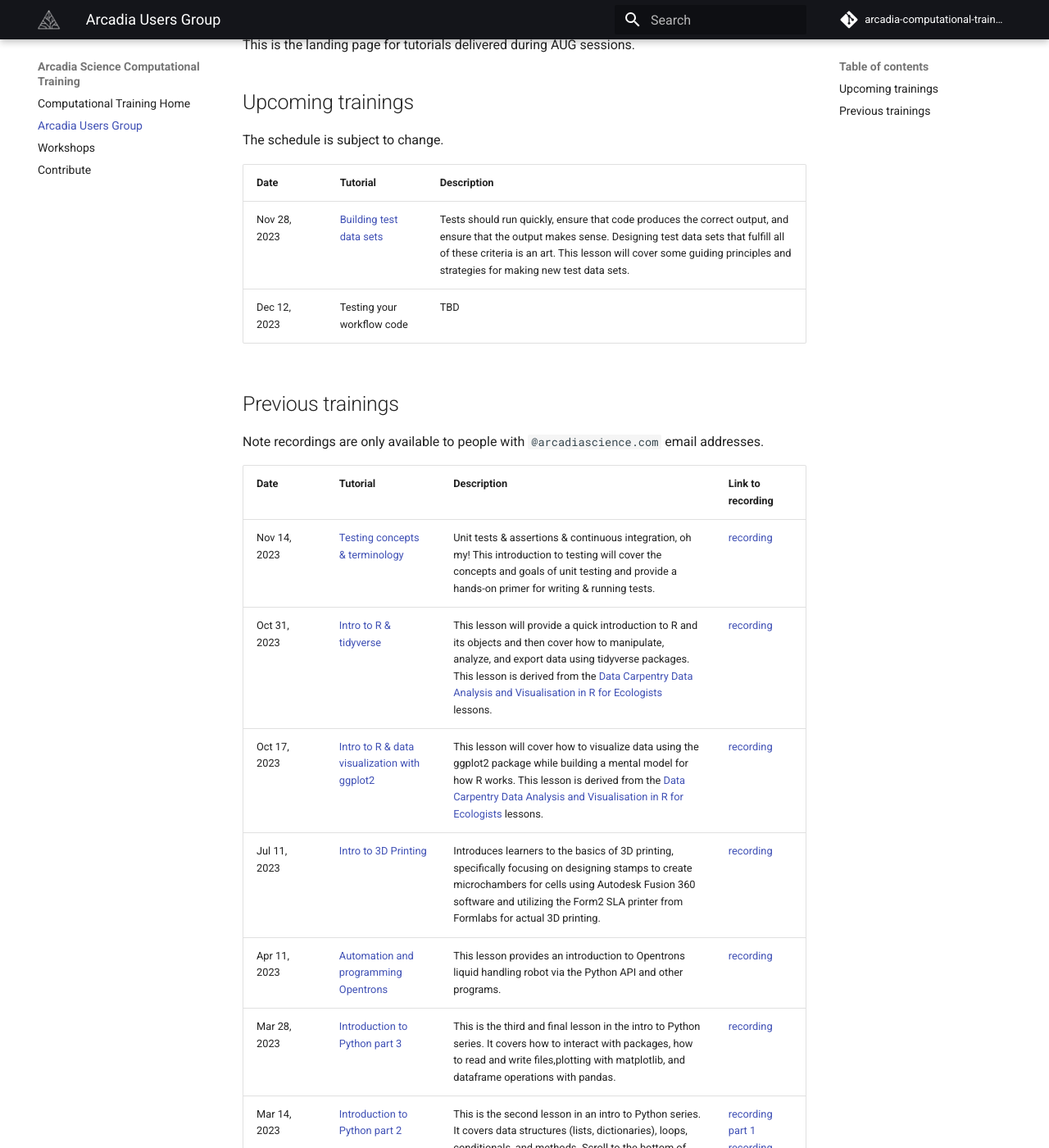
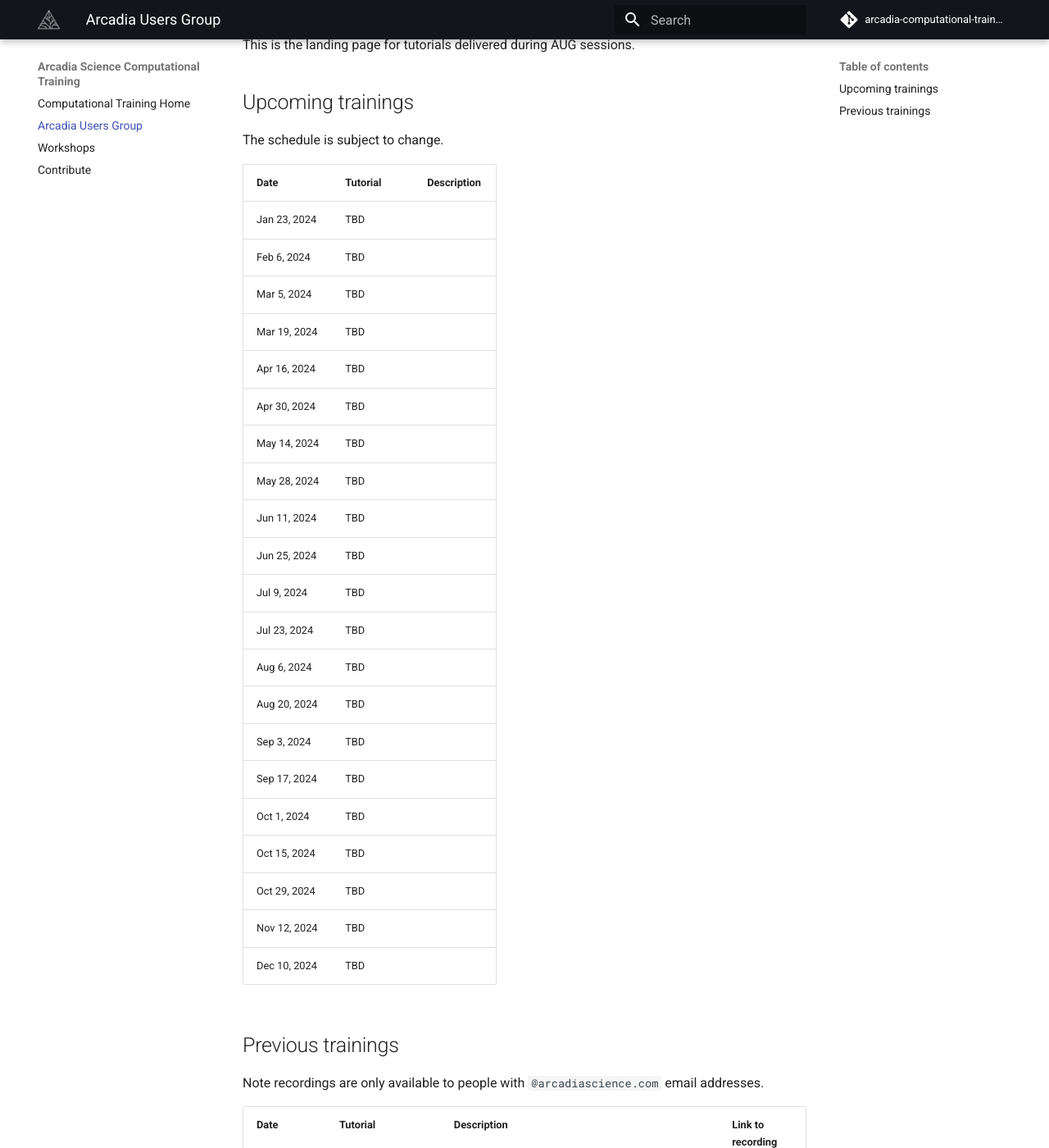
Before and after one commit to Arcadia-Science/arcadia-computational-training, an MkDocs documentation site: the page built from docs/arcadia-users-group/overview.md, in a window 1280 px wide and 1400 px high, scrolled down 477 px. Shown: the whole window at 82% size. Built offline with MkDocs 1.6.1 and Material for MkDocs 9.7.7, drawn with Linux system fonts in a browser that asks for light colours; comment, search, counter and statistics services are not loaded; some of the changed text lies outside the part shown.

Commit message:
update schedule

```diff
--- a/docs/arcadia-users-group/overview.md
+++ b/docs/arcadia-users-group/overview.md
@@ -20,8 +20,27 @@
 
 | Date         | Tutorial            | Description   |
 | ------------ | ------------------- | ------------- |
-| Nov 28, 2023 | [Building test data sets](20231128-testing-datasets/lesson.md)  | Tests should run quickly, ensure that code produces the correct output, and ensure that the output makes sense. Designing test data sets that fulfill all of these criteria is an art. This lesson will cover some guiding principles and strategies for making new test data sets. |
-| Dec 12, 2023 | Testing your workflow code  | TBD |
+| Jan 23, 2024 | TBD | |
+| Feb 6, 2024  | TBD | |
+| Mar 5, 2024  | TBD | |
+| Mar 19, 2024 | TBD | |
+| Apr 16, 2024 | TBD | |
+| Apr 30, 2024 | TBD | |
+| May 14, 2024 | TBD | |
+| May 28, 2024 | TBD | |
+| Jun 11, 2024 | TBD | |
+| Jun 25, 2024 | TBD | |
+| Jul 9, 2024  | TBD | |
+| Jul 23, 2024 | TBD | |
+| Aug 6, 2024  | TBD | |
+| Aug 20, 2024 | TBD | |
+| Sep 3, 2024  | TBD | |
+| Sep 17, 2024 | TBD | |
+| Oct 1,  2024 | TBD | |
+| Oct 15, 2024 | TBD | |
+| Oct 29, 2024 | TBD | |
+| Nov 12, 2024 | TBD | |
+| Dec 10, 2024 | TBD | |
 
 ## Previous trainings
 
@@ -29,13 +48,14 @@
 
 | Date          | Tutorial                                                                                                                                                                   | Description                                                                                                                                                                                                                                                                                                                                                                                                                                          | Link to recording                                                                                 |
 | ------------- | -------------------------------------------------------------------------------------------------------------------------------------------------------------------------- | ---------------------------------------------------------------------------------------------------------------------------------------------------------------------------------------------------------------------------------------------------------------------------------------------------------------------------------------------------------------------------------------------------------------------------------------------------- | ------------------------------------------------------------------------------------------------- |
-| Nov 14, 2023 | [Testing concepts & terminology](20231104-testing-concepts/lesson.md) | Unit tests & assertions & continuous integration, oh my! This introduction to testing will cover the concepts and goals of unit testing and provide a hands-on primer for writing & running tests. | [recording](https://youtu.be/Ioq_1wWb0K0) |
+| Nov 28, 2023 | [Building test data sets](20231128-testing-datasets/lesson.md)  | Tests should run quickly, ensure that code produces the correct output, and ensure that the output makes sense. Designing test data sets that fulfill all of these criteria is an art. This lesson will cover some guiding principles and strategies for making new test data sets. | [recording](https://youtu.be/WcCoU1zXCyo) |
+| Nov 14, 2023 | [Testing concepts & terminology](20231104-testing-concepts/lesson.md) | Unit tests & assertions & continuous integration, oh my! This introduction to testing will cover the concepts and goals of unit testing and provide a hands-on primer for writing & running tests. | [recording 1](https://youtu.be/Ioq_1wWb0K0) [recording 2](https://youtu.be/kWAIV2lZZDk) |
 | Oct 31, 2023 | [Intro to R & tidyverse](20231031-intro-to-r/lesson.md) | This lesson will provide a quick introduction to R and its objects and then cover how to manipulate, analyze, and export data using tidyverse packages. This lesson is derived from the [Data Carpentry Data Analysis and Visualisation in R for Ecologists](https://datacarpentry.org/R-ecology-lesson/03-dplyr.html) lessons.| [recording](https://youtu.be/LAYI1JFx5NI) |
 | Oct 17, 2023 | [Intro to R & data visualization with ggplot2](20231017-intro-to-ggplot2/lesson.md) | This lesson will cover how to visualize data using the ggplot2 package while building a mental model for how R works. This lesson is derived from the [Data Carpentry Data Analysis and Visualisation in R for Ecologists](https://carpentries-incubator.github.io/R-ecology-lesson-alternative/visualizing-ggplot.html) lessons. | [recording](https://youtu.be/i4P8kNLytWU) |
 | Jul 11, 2023 | [Intro to 3D Printing](20230711-3d-printing/lesson.md)| Introduces learners to the basics of 3D printing, specifically focusing on designing stamps to create microchambers for cells using Autodesk Fusion 360 software and utilizing the Form2 SLA printer from Formlabs for actual 3D printing.  | [recording](https://youtu.be/BYkVFWkMT9A) |
 | Apr 11, 2023  | [Automation and programming Opentrons](https://github.com/Arcadia-Science/arcadia-opentrons/blob/main/training.md)                                                         | This lesson provides an introduction to Opentrons liquid handling robot via the Python API and other programs.                                                                                                                                                                                                                                                                                                                                       | [recording](https://youtu.be/xGiFBlY3hQw)                                                         |
 | Mar 28, 2023  | [Introduction to Python part 3](20230328-intro-to-python-3/lesson.md)                                                                                                      | This is the third and final lesson in the intro to Python series. It covers how to interact with packages, how to read and write files,plotting with matplotlib, and dataframe operations with pandas.                                                                                                                                                                                                                                               | [recording](https://youtu.be/KfAcxA2MWbU)                                                         |
-| Mar 14, 2023  | [Introduction to Python part 2](20230314-intro-to-python-2/lesson.md)                                                                                                      | This is the second lesson in an intro to Python series. It covers data structures (lists, dictionaries), loops, conditionals, and methods. Scroll to the bottom of the lesson for another practice problem set.                                                                                                                                                                                                                                      | [recording part 1](https://youtu.be/aqQNTaiLOnM) [recording part 2](https://youtu.be/2a7zlV5dLAQ) |
+| Mar 14, 2023  | [Introduction to Python part 2](20230314-intro-to-python-2/lesson.md)                                                                                                      | This is the second lesson in an intro to Python series. It covers data structures (lists, dictionaries), loops, conditionals, and methods. Scroll to the bottom of the lesson for another practice problem set.                                                                                                                                                                                                                                      | [recording 1](https://youtu.be/aqQNTaiLOnM) [recording 2](https://youtu.be/2a7zlV5dLAQ) |
 | Feb 28, 2023  | [Introduction to Python part 1](20230228-intro-to-python-1/lesson.md)                                                                                                      | This is the first lesson in an intro to Python series. It covers variables, data types, functions, and running scripts from the command line. Scroll to the bottom of the lesson for a practice problem set.                                                                                                                                                                                                                                         | [recording](https://www.youtube.com/watch?v=tKxtgqib6H8)                                          |
 | Feb 14, 2023  | [Code review during the pub process](20230214-code-review-for-pubs/lesson.md)                                                                                              | We'll provide an overview of what to expect from the code review component of the pub process, including common mistakes and a refresher to help the process go more smoothly.                                                                                                                                                                                                                                                                       |                                                                                                   |
 | Dec 5, 2022   | [Keyboard shortcuts for Terminal](20221205-keyboard-shortcuts-terminal/lesson.md)                                                                                          | This lesson covers keyboard shortcuts that can be used in Terminal to quickly navigate around commands that you write.                                                                                                                                                                                                                                                                                                                               | [recording](https://youtu.be/dMO0_onwUg8)                                                         |
```
